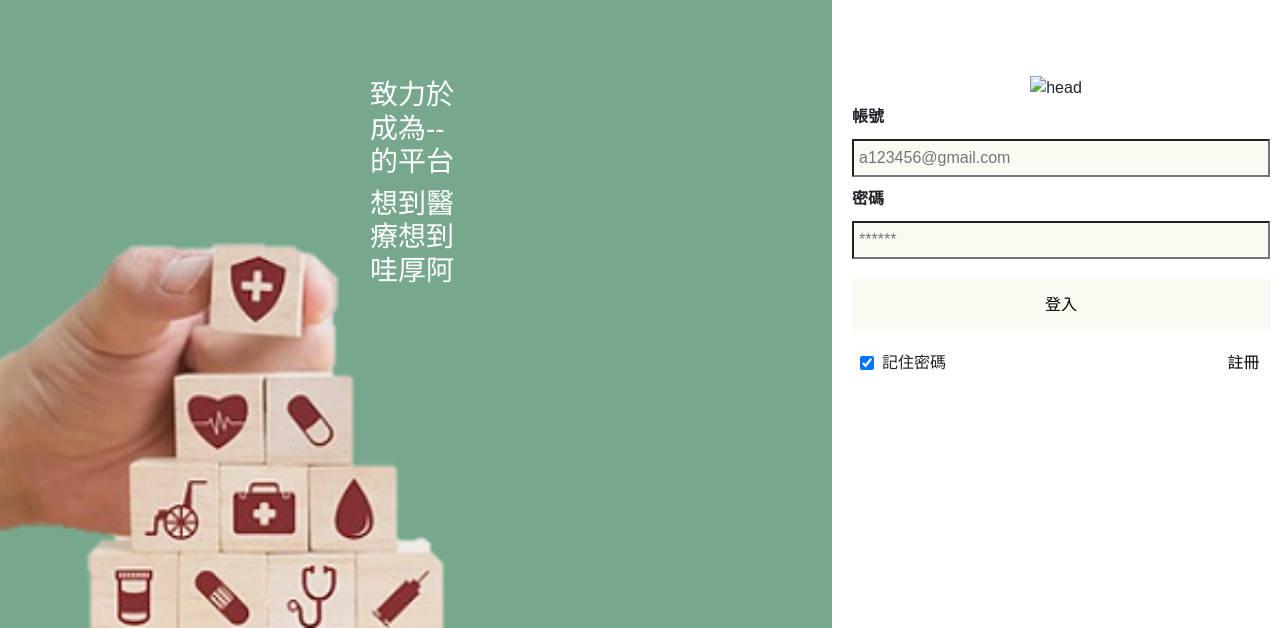
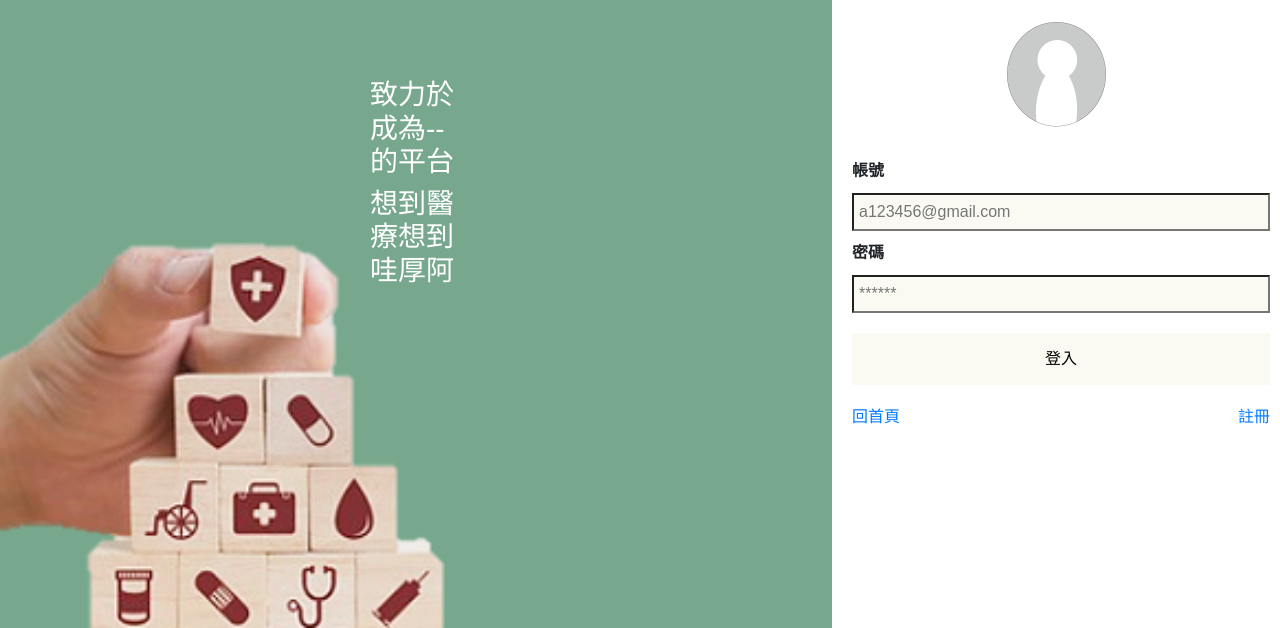
Before and after one commit to jubelly/html-css, a plain HTML site: page l.w.chu/login_trytry.html in a window 1280 px wide. Shown: the part 172-800 px from the top of the page. Drawn offline with nearby package versions, Linux system fonts and the light colour scheme.

Commit message:
LOGIN進化版

```diff
--- a/l.w.chu/login_trytry.html
+++ b/l.w.chu/login_trytry.html
@@ -100,6 +100,8 @@
 
         }
 
+
+
         div.avatar {
 
             text-align: center;
@@ -118,9 +120,12 @@
             height: 132px;
         }
 
-        .checkbox {
-            display: inline;
-
+        label.bottom {
+            width: 100%;
+            color: black;
+            display: inline-flex;
+            justify-content: space-between;
+            align-items: center;
 
         }
 
@@ -128,9 +133,6 @@
             margin: 5px;
         }
 
-        label.checkbox {
-            display: inline-flex;
-        }
 
         input {
             background-color: #fafaf3;
@@ -138,16 +140,8 @@
             margin: 5px;
         }
 
-        input.check {
-            width: 20px;
-
-        }
-
-
-        a {
-            width: 75%;
+        a.enter {
             text-align: right;
-            color: black;
         }
     </style>
 </head>
@@ -184,9 +178,9 @@
                 <input type="password" placeholder="******" name="psw" required>
 
                 <button type="submit">登入</button>
-                <label class="checkbox">
-                    <input type="checkbox" checked="checked" name="remember" class="check"> 記住密碼
-                    <a href="#">註冊</a>
+                <label class="bottom">
+                    <a href="#">回首頁</a>
+                    <a class="enter" href="#">註冊</a>
                 </label>
             </div>
 
@@ -206,6 +200,7 @@
     <script src="https://stackpath.bootstrapcdn.com/bootstrap/4.5.2/js/bootstrap.min.js"
         integrity="sha384-B4gt1jrGC7Jh4AgTPSdUtOBvfO8shuf57BaghqFfPlYxofvL8/KUEfYiJOMMV+rV"
         crossorigin="anonymous"></script>
+    <script src='https://kit.fontawesome.com/a076d05399.js'></script>
 </body>
 
 </html>
```
Also changed, not shown: l.w.chu/head.png (added).
